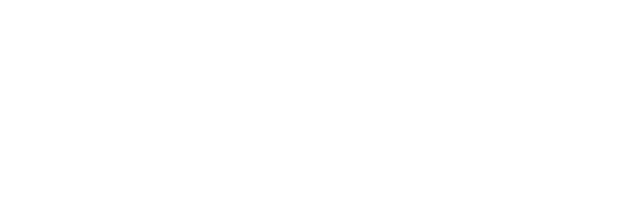
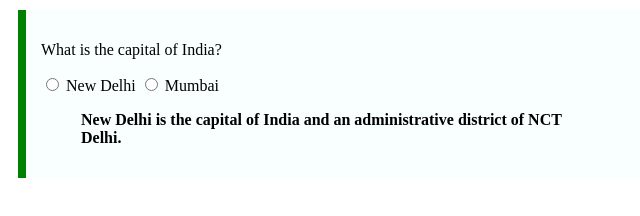
Before and after one commit to acciojob/trivia-shananasim16, a website: page main.html in a window 1280 px wide. Shown: the whole page, without its empty margins (0-640 px from the left). Drawn offline with Linux system fonts and the light colour scheme.

Commit message:
created a submission

```diff
--- a/main.html
+++ b/main.html
@@ -8,6 +8,18 @@
 
 <body>
 	<!-- the entire body must be written by student -->
+	<div class="question">
+        <p class="question-text">What is the capital of India?</p>
+        <div class="options">
+            <input type="radio" name="capital" id="option1" value="New Delhi">
+            <label for="option1">New Delhi</label>
+            <input type="radio" name="capital" id="option2" value="Mumbai">
+            <label for="option2">Mumbai</label>
+        </div>
+        <blockquote>
+            New Delhi is the capital of India and an administrative district of NCT Delhi.
+        </blockquote>
+    </div>
     <script type="text/javascript" src="./script.js">
 </script>
 
--- a/styles.css
+++ b/styles.css
@@ -1,2 +1,11 @@
+.question {
+    max-width: 600px;
+    margin: 10px;
+    padding: 15px;
+    border-left: 8px solid green;
+    background-color: #f8fffe;
+}
 
-/* Your CSS Code here. */
+blockquote {
+    font-weight: bold;
+}
```
